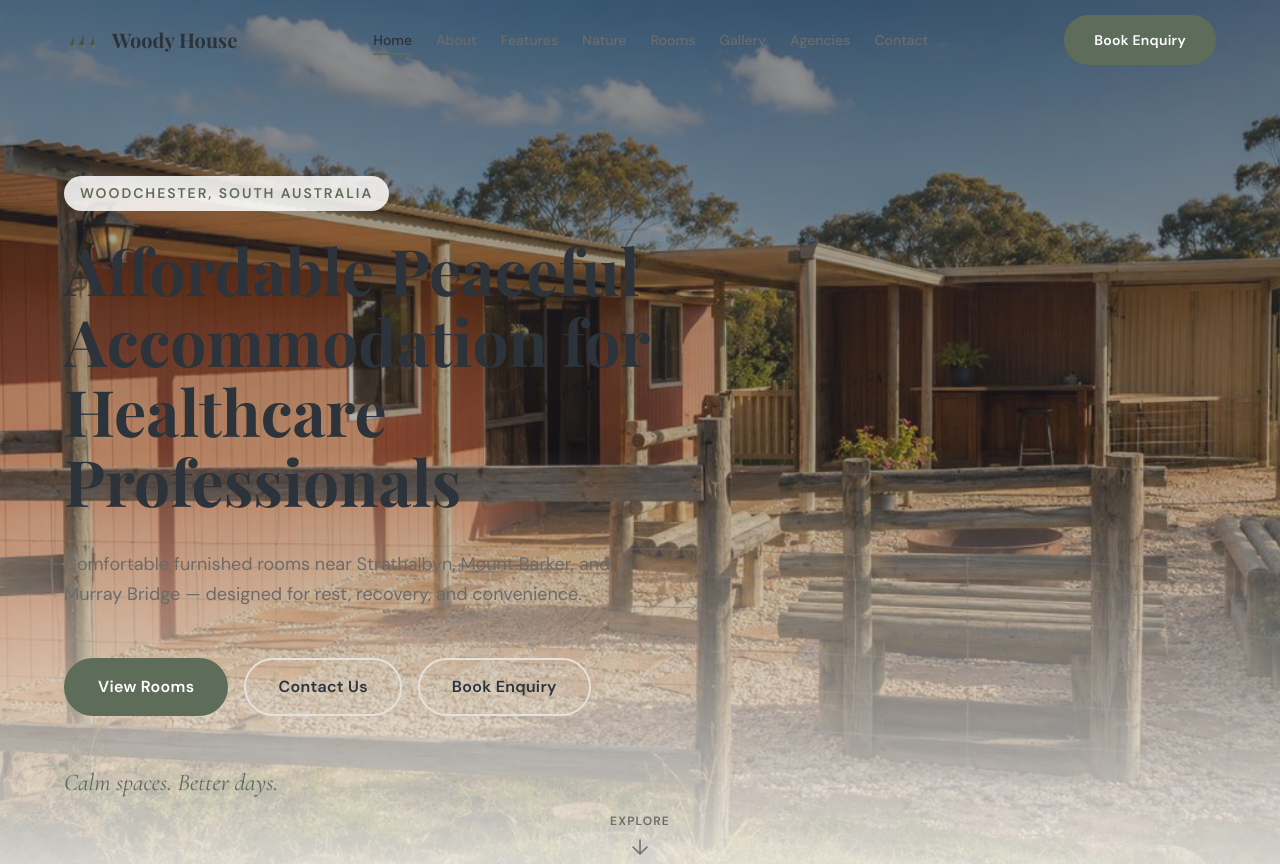
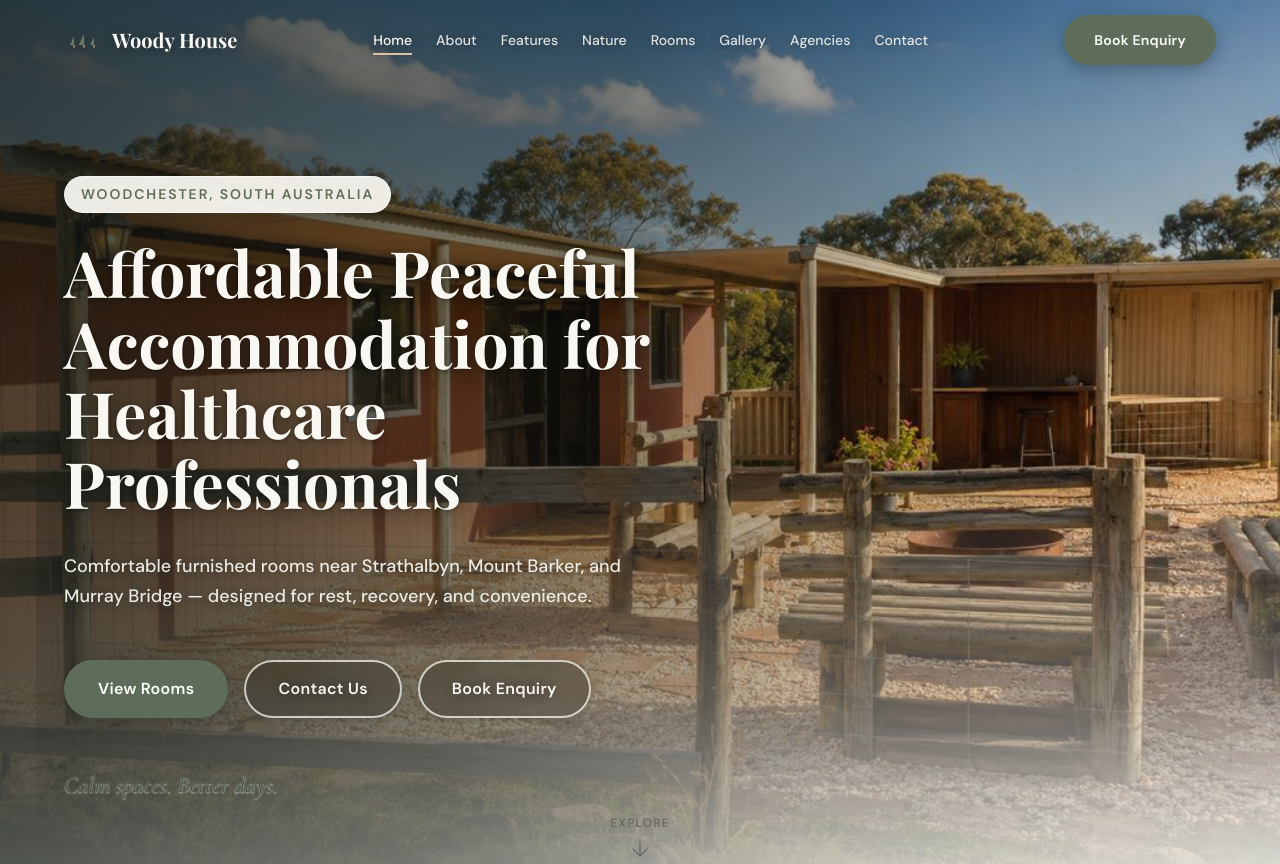
Before and after one commit to mishaljaleel/Skeen-Quiet, a plain HTML site: page index.html in a window 1280 px wide. Shown: the top 864 px of the page. Drawn offline with nearby package versions, Linux system fonts and the light colour scheme.

Commit message:
added missed last commit

```diff
--- a/css/components.css
+++ b/css/components.css
@@ -14,6 +14,40 @@
   backdrop-filter: blur(12px);
   -webkit-backdrop-filter: blur(12px);
   box-shadow: var(--shadow-sm);
+}
+
+/* Light header text over hero photo (before scroll) */
+.header:not(.is-scrolled) .logo,
+.header:not(.is-scrolled) .logo__text {
+  color: var(--color-hero-text);
+  text-shadow: var(--hero-text-shadow-soft);
+}
+
+.header:not(.is-scrolled) .logo img {
+  filter: brightness(1.4) drop-shadow(0 1px 6px rgba(0, 0, 0, 0.35));
+}
+
+.header:not(.is-scrolled) .nav__link {
+  color: rgba(249, 247, 242, 0.88);
+  text-shadow: var(--hero-text-shadow-soft);
+}
+
+.header:not(.is-scrolled) .nav__link:hover,
+.header:not(.is-scrolled) .nav__link.active {
+  color: var(--color-hero-text);
+}
+
+.header:not(.is-scrolled) .nav__link::after {
+  background: var(--color-hero-accent);
+}
+
+.header:not(.is-scrolled) .nav-toggle__bar {
+  background: var(--color-hero-text);
+  box-shadow: 0 1px 4px rgba(0, 0, 0, 0.3);
+}
+
+.header:not(.is-scrolled) .header__cta {
+  box-shadow: 0 4px 16px rgba(0, 0, 0, 0.25);
 }
 
 .header__inner {
@@ -150,6 +184,17 @@
 
 .hero__content {
   max-width: 720px;
+  position: relative;
+}
+
+.hero__content::before {
+  content: '';
+  position: absolute;
+  inset: -1.25rem -1.75rem;
+  background: radial-gradient(ellipse 90% 80% at 0% 50%, rgba(18, 24, 20, 0.28) 0%, transparent 72%);
+  border-radius: var(--radius-lg);
+  z-index: -1;
+  pointer-events: none;
 }
 
 .hero__location {
@@ -160,9 +205,11 @@
   letter-spacing: 0.14em;
   color: var(--color-accent);
   margin-bottom: var(--space-lg);
-  background: rgba(255, 255, 255, 0.85);
+  background: rgba(249, 247, 242, 0.94);
   padding: 0.4rem 1rem;
   border-radius: var(--radius-full);
+  box-shadow: 0 4px 16px rgba(18, 24, 20, 0.2);
+  border: 1px solid rgba(255, 255, 255, 0.6);
 }
 
 .hero__title {
@@ -170,16 +217,19 @@
   font-size: clamp(var(--fs-3xl), 5.5vw, var(--fs-5xl));
   font-weight: 700;
   line-height: 1.1;
-  color: var(--color-text);
+  color: var(--color-hero-text);
   margin-bottom: var(--space-xl);
+  text-shadow: var(--hero-text-shadow);
 }
 
 .hero__subtitle {
   font-size: clamp(var(--fs-base), 2vw, var(--fs-md));
-  color: var(--color-text-muted);
+  color: var(--color-hero-text-muted);
   line-height: 1.7;
   margin-bottom: var(--space-2xl);
   max-width: 580px;
+  text-shadow: var(--hero-text-shadow-soft);
+  font-weight: 500;
 }
 
 .hero__actions {
@@ -189,11 +239,32 @@
   margin-bottom: var(--space-2xl);
 }
 
+.hero .btn--primary {
+  box-shadow: 0 4px 20px rgba(18, 24, 20, 0.35);
+}
+
+.hero .btn--outline {
+  color: var(--color-hero-text);
+  border-color: rgba(249, 247, 242, 0.75);
+  background: rgba(18, 24, 20, 0.28);
+  backdrop-filter: blur(6px);
+  -webkit-backdrop-filter: blur(6px);
+  text-shadow: var(--hero-text-shadow-soft);
+  box-shadow: 0 2px 12px rgba(18, 24, 20, 0.2);
+}
+
+.hero .btn--outline:hover {
+  color: #ffffff;
+  border-color: var(--color-hero-text);
+  background: rgba(18, 24, 20, 0.45);
+}
+
 .hero__tagline {
   font-family: var(--font-script);
   font-style: italic;
   font-size: var(--fs-xl);
-  color: var(--color-accent);
+  color: var(--color-accent-hover);
+  text-shadow: 0 1px 2px rgba(249, 247, 242, 0.8);
 }
 
 .hero__scroll {
--- a/css/variables.css
+++ b/css/variables.css
@@ -19,9 +19,18 @@
   --color-dark: #2C333A;
   --color-dark-surface: #4A5646;
 
+  /* Hero over photo */
+  --color-hero-text: #F9F7F2;
+  --color-hero-text-muted: rgba(249, 247, 242, 0.92);
+  --color-hero-accent: #D9C2A3;
+  --hero-text-shadow: 0 2px 20px rgba(18, 24, 20, 0.55), 0 1px 4px rgba(0, 0, 0, 0.35);
+  --hero-text-shadow-soft: 0 1px 12px rgba(18, 24, 20, 0.45);
+
   /* Gradients */
   --gradient-accent: linear-gradient(135deg, #5E6D59 0%, #98A68D 50%, #5E6D59 100%);
-  --gradient-hero: linear-gradient(180deg, rgba(44, 51, 58, 0.55) 0%, rgba(44, 51, 58, 0.35) 50%, rgba(249, 247, 242, 0.9) 100%);
+  --gradient-hero:
+    linear-gradient(105deg, rgba(18, 24, 20, 0.78) 0%, rgba(18, 24, 20, 0.52) 42%, rgba(18, 24, 20, 0.18) 68%, transparent 100%),
+    linear-gradient(to top, rgba(249, 247, 242, 0.96) 0%, rgba(249, 247, 242, 0.4) 22%, transparent 48%);
   --gradient-nature: linear-gradient(180deg, rgba(44, 51, 58, 0.7) 0%, rgba(74, 86, 70, 0.85) 100%);
   --gradient-sage: linear-gradient(135deg, #5E6D59 0%, #4A5646 100%);
 
```
